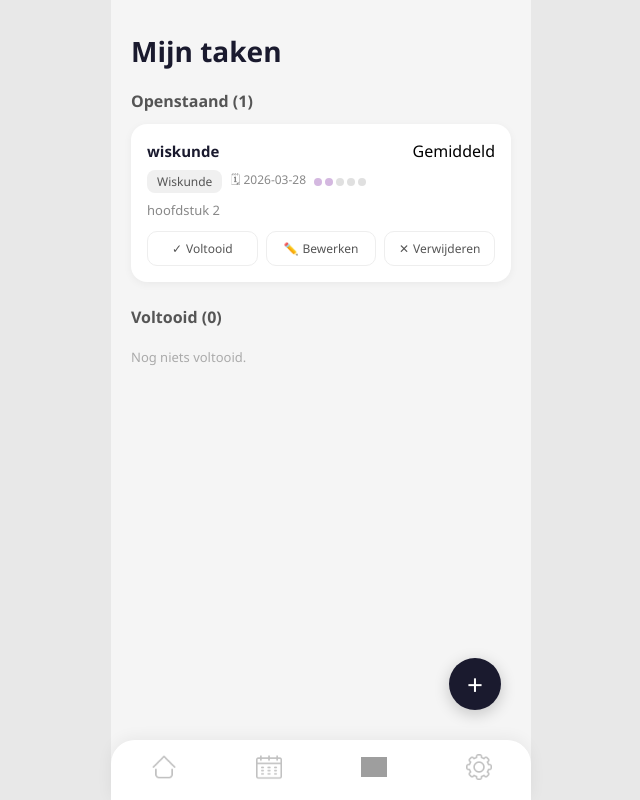
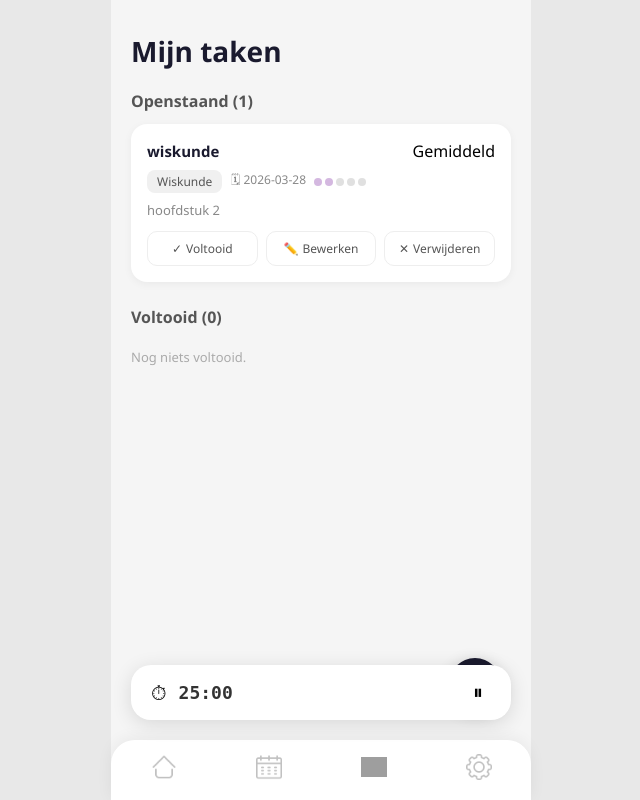
Before and after one commit to AL-Heuvel/StudyBuddy, a Flask app: page /taken in a window 1280 px wide. Shown: the whole page, without its empty margins (319-959 px from the left). Run offline with Flask 3, Linux system fonts and the light colour scheme; a user stored in the database is signed in; data comes from the database, SQL or seed files in the repository; both versions use the stored data as it was after the commit; grey boxes are pictures that could not be loaded.

Commit message:
Add timer feature to multiple templates and update log entries

```diff
--- a/templates/dashboard.html
+++ b/templates/dashboard.html
@@ -57,6 +57,12 @@
   <a href="{{ url_for('taak_nieuw') }}" class="fab">+</a>
 
 
+  <div class="timer-balk" id="timerBalk">
+    <span class="timer-icon">⏱</span>
+    <span class="timer-display" id="timerDisplay">25:00</span>
+    <button class="timer-pause" id="timerBtn" onclick="toggleTimer()">⏸</button>
+  </div>
+
   <nav class="navbar">
     <a href="{{ url_for('dashboard') }}" class="nav-item active">
         <img src="{{ url_for('static', filename='media/home.png') }}" alt="Home">
--- a/templates/profiel.html
+++ b/templates/profiel.html
@@ -67,6 +67,12 @@
   </div>
 
 
+  <div class="timer-balk" id="timerBalk">
+    <span class="timer-icon">⏱</span>
+    <span class="timer-display" id="timerDisplay">25:00</span>
+    <button class="timer-pause" id="timerBtn" onclick="toggleTimer()">⏸</button>
+  </div>
+
   <nav class="navbar">
    <a href="{{ url_for('dashboard') }}" class="nav-item active">
         <img src="{{ url_for('static', filename='media/home.png') }}" alt="Home">
--- a/templates/task_form.html
+++ b/templates/task_form.html
@@ -84,6 +84,12 @@
   </form>
 
 
+  <div class="timer-balk" id="timerBalk">
+    <span class="timer-icon">⏱</span>
+    <span class="timer-display" id="timerDisplay">25:00</span>
+    <button class="timer-pause" id="timerBtn" onclick="toggleTimer()">⏸</button>
+  </div>
+
   <nav class="navbar">
     <a href="{{ url_for('dashboard') }}" class="nav-item active">
         <img src="{{ url_for('static', filename='media/home.png') }}" alt="Home">
--- a/templates/tasks.html
+++ b/templates/tasks.html
@@ -111,6 +111,12 @@
   <a href="{{ url_for('taak_nieuw') }}" class="fab">+</a>
 
 
+  <div class="timer-balk" id="timerBalk">
+    <span class="timer-icon">⏱</span>
+    <span class="timer-display" id="timerDisplay">25:00</span>
+    <button class="timer-pause" id="timerBtn" onclick="toggleTimer()">⏸</button>
+  </div>
+
   <nav class="navbar">
     <a href="{{ url_for('dashboard') }}" class="nav-item active">
         <img src="{{ url_for('static', filename='media/home.png') }}" alt="Home">
```
Also changed, not shown: templates/settings.html (+8 -8 lines), studybuddy.db, 1 other file.
